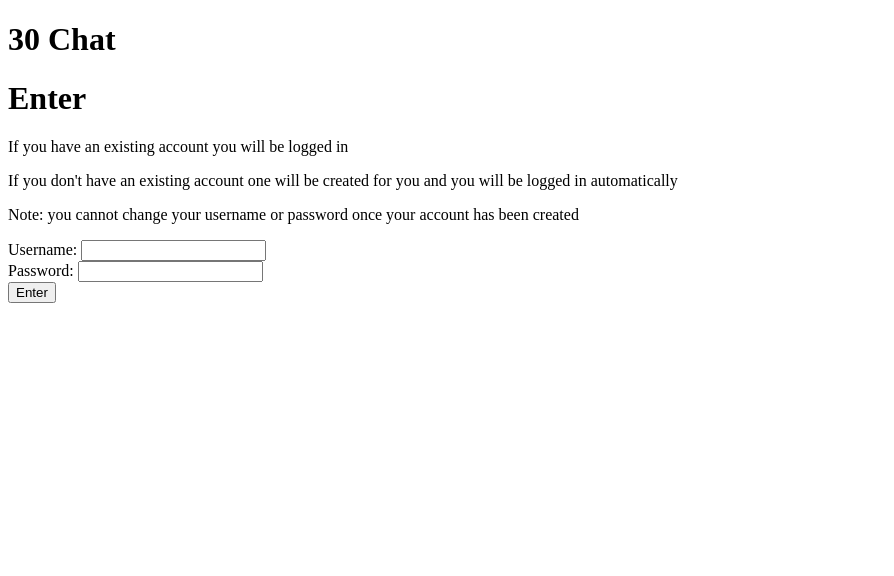
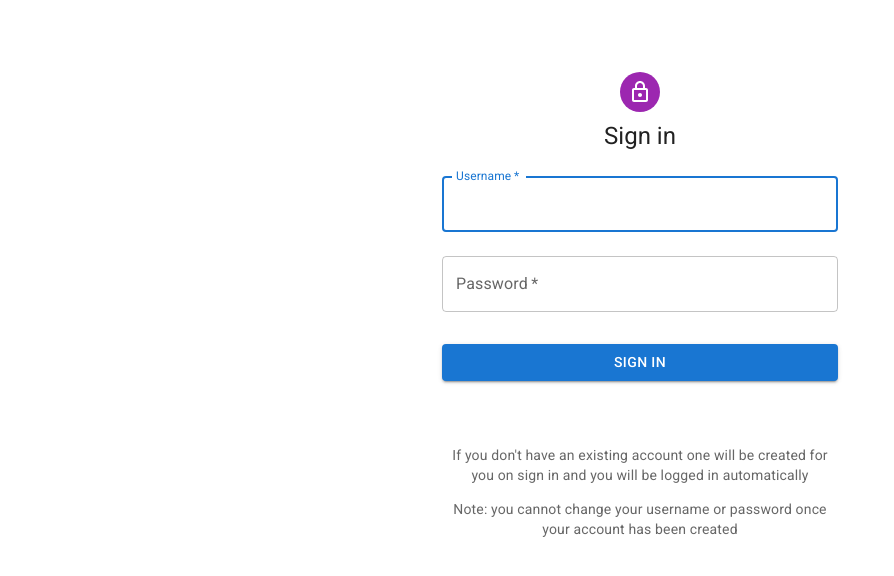
Before and after one commit to xavier-kong/30-chat, a React (Create React App) app in the folder client/: page / in a window 1280 px wide. Before the commit this address led to /login. Shown: the top 576 px of the page, without its empty margins (0-894 px from the left). Built offline with nearby package versions, Linux system fonts and the light colour scheme; no server answers.

Commit message:
added clear field for login page

```diff
--- a/client/src/App.js
+++ b/client/src/App.js
@@ -46,27 +46,27 @@ const App = () => {
   const socket = io(`${url}/`)
 
   return (
-    <Router>
-      <div className='container'>
-        <h1>30 Chat</h1>
-         {user ? <p>Currently logged in as {user.username}<button onClick={Logout}>Logout</button></p> : null}
-        <Switch>
-          <Route path="/chat/:room_name">
-            {user === null ? <Redirect to="/login" />  : <Chat socket={socket} user_name={user.username} url={url}/>}
-          </Route>
-          <Route path="/groups">
-            {user === null ? <Redirect to="/login" /> : <Groups username={user.username} socket={socket} url={url}/>}
-          </Route>
-          <Route path="/login">
-            {user === null ? <Login onLogin={onLogin} url={url}/> : <Redirect to="/groups" />}
-          </Route>
-          <Route path="/">
-            {user === null ? <Redirect to="/login" /> : <Redirect to="/groups" />}
-          </Route>
-        </Switch>
-      </div>
-    </Router>
-    // <SignIn />
+    // <Router>
+    //   <div className='container'>
+    //     <h1>30 Chat</h1>
+    //      {user ? <p>Currently logged in as {user.username}<button onClick={Logout}>Logout</button></p> : null}
+    //     <Switch>
+    //       <Route path="/chat/:room_name">
+    //         {user === null ? <Redirect to="/login" />  : <Chat socket={socket} user_name={user.username} url={url}/>}
+    //       </Route>
+    //       <Route path="/groups">
+    //         {user === null ? <Redirect to="/login" /> : <Groups username={user.username} socket={socket} url={url}/>}
+    //       </Route>
+    //       <Route path="/login">
+    //         {user === null ? <Login onLogin={onLogin} url={url}/> : <Redirect to="/groups" />}
+    //       </Route>
+    //       <Route path="/">
+    //         {user === null ? <Redirect to="/login" /> : <Redirect to="/groups" />}
+    //       </Route>
+    //     </Switch>
+    //   </div>
+    // </Router>
+    <SignIn />
     )
 }
 
--- a/client/src/pages/Login.js
+++ b/client/src/pages/Login.js
@@ -10,11 +10,14 @@ import Container from '@mui/material/Container';
 import { createTheme, ThemeProvider } from '@mui/material/styles';
 import loginPost from '../services/loginPost';
 import TransitionAlert from '../components/TransitionAlert';
+import useField from '../hooks/useField';
 
 const theme = createTheme();
 
 const SignIn = ({ url, onLogin }) => {
   const [ alert, setAlert ] = useState(null)
+  const username = useField('text')
+  const password = useField('password')
 
   const handleAlert = (text) => {
     setAlert(text)
@@ -25,8 +28,6 @@ const SignIn = ({ url, onLogin }) => {
 
   const handleSubmit = async (event) => {
     event.preventDefault();
-
-    // to do reset forms on submit!
 
     try {
       const data = new FormData(event.currentTarget);
@@ -41,6 +42,9 @@ const SignIn = ({ url, onLogin }) => {
     } catch (error) {
       handleAlert('incorrect username or password')
     }
+
+    username.onSubmit()
+    password.onSubmit()
   };
 
   return (
@@ -71,6 +75,8 @@ const SignIn = ({ url, onLogin }) => {
               name="username"
               autoComplete="username"
               autoFocus
+              value={username.value}
+              onChange={event => username.onChange(event)}
             />
             <TextField
               margin="normal"
@@ -81,6 +87,8 @@ const SignIn = ({ url, onLogin }) => {
               type="password"
               id="password"
               autoComplete="current-password"
+              value={password.value}
+              onChange={event => password.onChange(event)}
             />
             <Button
               type="submit"
```
